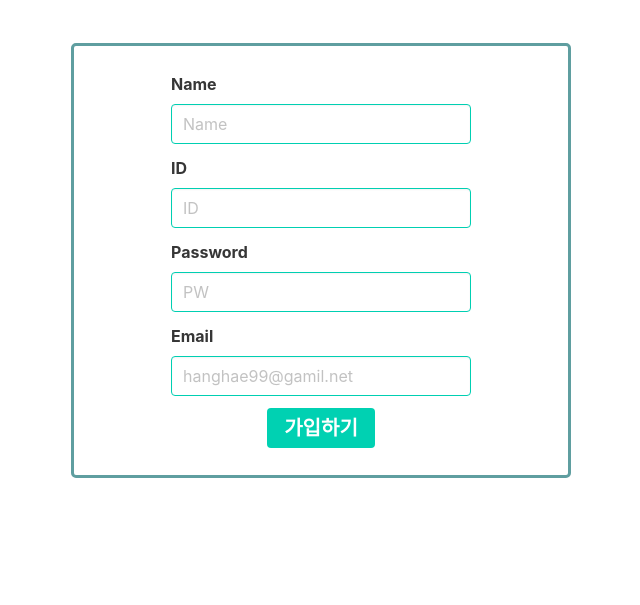
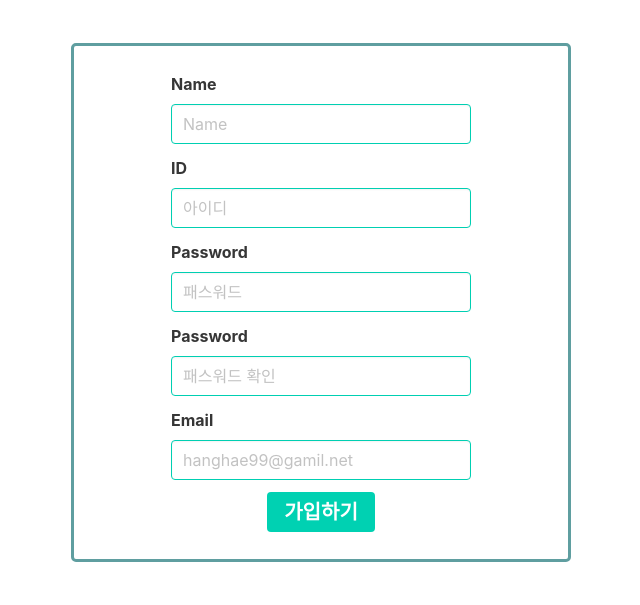
Before and after one commit to chamchimayo/bmi_calculator, a Flask app: page /register in a window 1280 px wide. Shown: the part 195-800 px from the top of the page, without its empty margins (319-959 px from the left). Run offline with Flask 2, Linux system fonts and the light colour scheme; some libraries are stand-ins or nearby versions.

Commit message:
서주리 - 회원가입 비밀번호 일치 여부 & 이메일 유효성 체크 수정 9/21 10:10

```diff
--- a/templates/register.html
+++ b/templates/register.html
@@ -9,7 +9,20 @@
     <script src="https://ajax.googleapis.com/ajax/libs/jquery/3.4.1/jquery.min.js"></script>
     <script src="https://cdnjs.cloudflare.com/ajax/libs/jquery-cookie/1.4.1/jquery.cookie.js"></script>
     <script>
+
+        function pw_error() {
+            alert('비밀번호가 일치하지 않습니다')
+            let input = document.getElementById('userpw2');
+            input.value = null;
+        }
+
         function register() {
+            if ($('#userpw').val() != $('#userpw2').val()) {
+                pw_error()
+                return
+            } else {
+                let emailchk = $('#usermail').val()
+                if (emailchk.includes("@"&&".")) {
                     $.ajax({
                         type: "POST",
                         url: "/api/register",
@@ -28,8 +41,14 @@
                             }
                         }
                     })
+                } else {
+                    alert('이메일 형식이 올바르지 않습니다')
+                    return
+                }
+            }
         }
     </script>
+
     <style>
         .field {
             width: 300px;
@@ -46,15 +65,17 @@
             justify-content: center;
             align-items: center;
         }
-        .title{
+
+        .title {
             font-size: 50pt;
-            margin:auto;
+            margin: auto;
             display: flex;
             flex-direction: column;
             justify-content: center;
             align-items: center;
         }
-        .input{
+
+        .input {
             border: #00cfb2 solid 1px;
         }
 
@@ -83,14 +104,21 @@
     <div class="field">
         <label class="label">ID</label>
         <div class="control">
-            <input id="userid" class="input" type="text" placeholder="ID">
+            <input id="userid" class="input" type="text" placeholder="아이디">
         </div>
     </div>
 
     <div class="field">
         <label class="label">Password</label>
         <div class="control">
-            <input id="userpw" class="input" type="text" placeholder="PW">
+            <input id="userpw" class="input" type="password" placeholder="패스워드">
+        </div>
+    </div>
+
+    <div class="field">
+        <label class="label">Password</label>
+        <div class="control">
+            <input id="userpw2" class="input" type="password" placeholder="패스워드 확인">
         </div>
     </div>
 
@@ -100,8 +128,10 @@
             <input id="usermail" class="input" type="text" placeholder="hanghae99@gamil.net">
         </div>
     </div>
-    <div class = "join-btn">
-        <button onclick="register()" class="button is-primary"><span style="font-weight: bold; font-size: 15pt;"> 가입하기 </span> </button> </button>
+    <div class="join-btn">
+        <button onclick="register()" class="button is-primary"><span
+                style="font-weight: bold; font-size: 15pt;"> 가입하기 </span></button>
+        </button>
     </div>
 </div>
 
```
Lines whose indentation alone changed are shown as unchanged.
